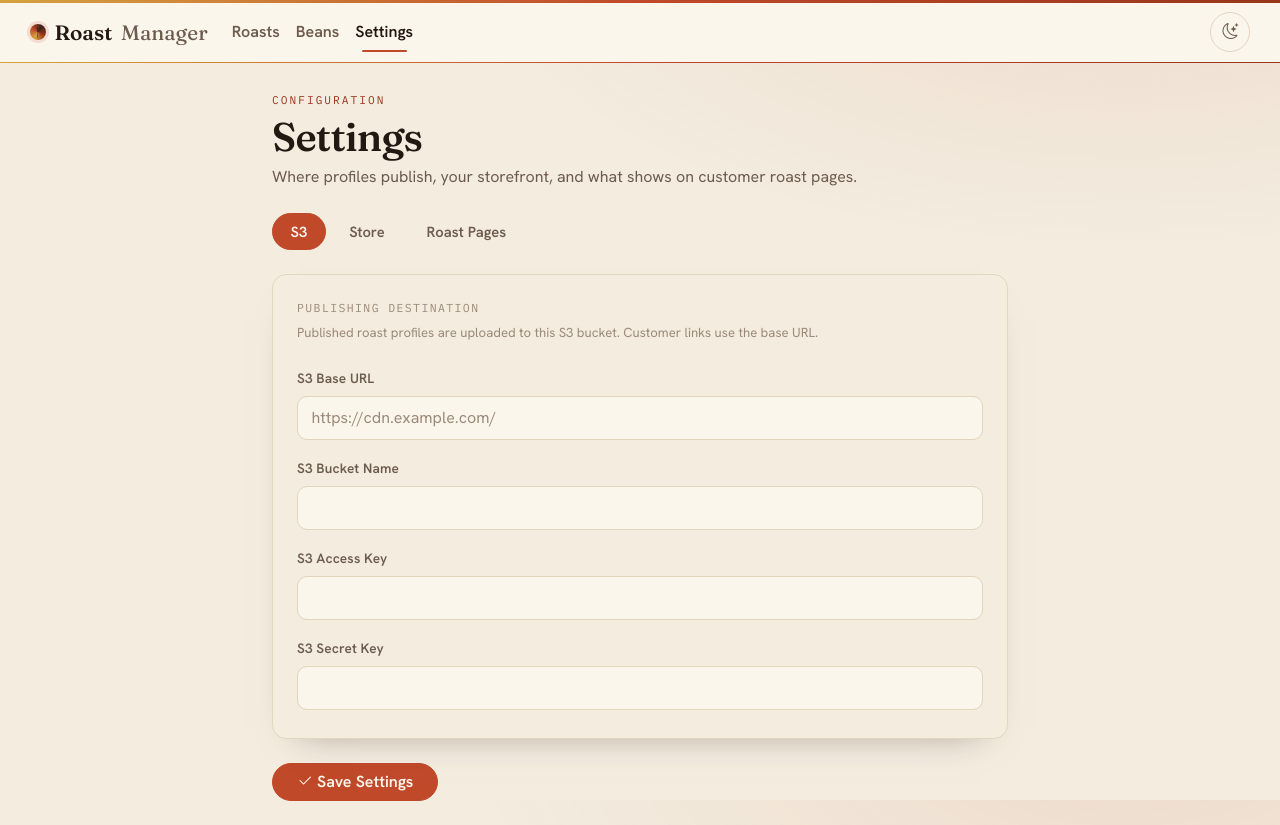
After one commit to AntSan813/roastime-collector, a Flask app: page /settings in a window 1280 px wide. The commit adds this page. Run offline with Flask 3, Linux system fonts and the light colour scheme; some libraries are stand-ins or nearby versions.

Commit message:
Unify settings into one tabbed page; add roasts-folder override
Replace the separate /s3_settings and /roast_profile_settings pages with a
single /settings page (one nav item) organized into three tabs:

- S3          — publishing destination (bucket, keys, base URL)
- Store       — storefront URL, logo, and a new "roast data folder"
                override (get_roast_path() uses it; blank = OS auto-detect)
- Roast Pages — footer text plus visibility toggles for the public profile
                (buy button, roast chart, provenance, tasting, credit line)

It's a single form posting to one config.json, so every field — including
the checkbox toggles — is saved together; toggles are set by presence so an
unchecked box correctly clears to false. Active tab persists across saves.

The toggles are persisted here; the public template honors them in a
follow-up commit. config.json template gains the new keys with safe
(everything-visible) defaults.

Co-Authored-By: Claude Opus 4.8 (1M context) <noreply@anthropic.com>

```diff
--- a/data.template/config.json
+++ b/data.template/config.json
@@ -1 +1 @@
-{"s3_base_url": "", "s3_bucket_name": "", "s3_access_key": "", "s3_secret_key": "", "storefront_url": "https://thejavaframeworkroastery.com/", "footer_text": "<p>&copy; {{ current_year }} The Java Framework. Made with coffee and love ❤️</p>", "logo_path": "data/logo.png"}
+{"s3_base_url": "", "s3_bucket_name": "", "s3_access_key": "", "s3_secret_key": "", "storefront_url": "https://thejavaframeworkroastery.com/", "footer_text": "<p>&copy; {{ current_year }} The Java Framework. Made with coffee and love ❤️</p>", "logo_path": "data/logo.png", "roasts_path": "", "hide_buy_button": false, "hide_credit": false, "hide_chart": false, "hide_tasting": false, "hide_provenance": false}
--- a/roastprofiler/app.py
+++ b/roastprofiler/app.py
@@ -247,33 +247,41 @@ def bean_details(bean_id):
         return "Bean not found", 404
 
 
-def _render_settings(template, current_page):
-    """GET shows the saved config; POST merges the form (and optional logo),
-    persists it, then re-renders. Shared by the S3 and profile settings pages."""
+# Roast-page visibility flags are rendered as checkboxes; an unchecked box is
+# simply absent from the POST, so each is set explicitly by its presence.
+ROAST_PAGE_TOGGLES = (
+    "hide_buy_button",
+    "hide_credit",
+    "hide_chart",
+    "hide_tasting",
+    "hide_provenance",
+)
+
+
+@app.route("/settings", methods=["GET", "POST"])
+def settings():
+    """Single settings page with three tabs (S3 / Store / Roast Pages) backed by
+    one config.json. The whole form posts together, so text fields, the optional
+    logo, and the roast-page toggles are all saved in one request."""
     config = get_config()
     if request.method == "POST":
         config = {**config, **request.form.to_dict()}
+        for toggle in ROAST_PAGE_TOGGLES:
+            config[toggle] = toggle in request.form
         logo = request.files.get("logo")
-        if logo:
+        if logo and logo.filename:
             logo.save(os.path.join(data_dir, "logo.png"))
-            # Store relative to the resource root so the same value resolves
-            # both as a /data/<file> URL (settings preview) and through
-            # resource_path() when publishing a profile.
+            # Store relative to the resource root so the same value resolves both
+            # as a /data/<file> URL (settings preview) and through resource_path()
+            # when publishing a profile.
             config["logo_path"] = "data/logo.png"
         with open(os.path.join(data_dir, "config.json"), "w") as f:
             json.dump(config, f)
-    return render_template(template, config=config, current_page=current_page)
-
-
-@app.route("/s3_settings", methods=["GET", "POST"])
-def s3_settings():
-    return _render_settings("pages/s3_settings.html", "s3_settings")
-
-
-@app.route("/roast_profile_settings", methods=["GET", "POST"])
-def roast_profile_settings():
-    return _render_settings(
-        "pages/roast_profile_settings.html", "roast_profile_settings"
+    return render_template(
+        "pages/settings.html",
+        config=config,
+        current_page="settings",
+        saved=request.method == "POST",
     )
 
 
--- a/roastprofiler/scripts/utils.py
+++ b/roastprofiler/scripts/utils.py
@@ -52,6 +52,12 @@ def save_processed_roast(roast):
 
 
 def get_roast_path():
+    # An explicit override (Settings -> Store -> "roast data folder") wins so the
+    # app can read roasts from a non-default location; otherwise fall back to
+    # RoastTime's default per-OS path.
+    override = (get_config().get("roasts_path") or "").strip()
+    if override:
+        return override
     # find roasttime's local roast folder based on the OS
     # ref: https://github.com/jglogan/roastime-data/blob/main/dump_roasts.py#L266
     if sys.platform.startswith("linux"):
--- a/roastprofiler/static/admin.css
+++ b/roastprofiler/static/admin.css
@@ -336,3 +336,47 @@ code, .font-mono { font-family: var(--rr-mono); }
 .spinner-border { vertical-align: middle; margin-right: 5px; }
 .lead { color: var(--rr-muted); }
 ::selection { background: rgba(var(--rr-ember-rgb), .25); }
+
+/* ---------------- settings page ---------------- */
+.settings-wrap { max-width: 760px; }
+.settings-eyebrow {
+  font-family: var(--rr-mono);
+  font-size: .7rem;
+  letter-spacing: .18em;
+  text-transform: uppercase;
+  color: var(--rr-ember-deep);
+}
+.settings-head h1 { margin-top: .15rem; }
+
+.rr-tabs { gap: .3rem; }
+.rr-tabs .nav-link {
+  font-weight: 600;
+  font-size: .92rem;
+  color: var(--rr-muted);
+  border: 1px solid transparent;
+  border-radius: 100px;
+  padding: .4rem 1.1rem;
+}
+.rr-tabs .nav-link:hover { color: var(--rr-ink); background: var(--rr-surface-2); }
+.rr-tabs .nav-link.active { color: #fff6ee; background: var(--rr-ember); border-color: var(--rr-ember); }
+
+/* settings panel should not lift on hover like the roast/bean cards do */
+.settings-card, .settings-card:hover { transform: none; box-shadow: var(--rr-shadow); }
+
+.settings-section-title {
+  font-family: var(--rr-mono);
+  font-size: .72rem;
+  letter-spacing: .12em;
+  text-transform: uppercase;
+  color: var(--rr-faint);
+  margin-bottom: .4rem;
+}
+.settings-hint { color: var(--rr-faint); font-size: .82rem; line-height: 1.45; }
+.settings-divider { border-color: var(--rr-line); opacity: 1; margin: 1.75rem 0; }
+
+.settings-switch { padding-left: 3.2em; margin-bottom: 1.15rem; }
+.settings-switch .form-check-input {
+  width: 2.4em; height: 1.3em; margin-left: -3.2em; margin-top: .15em; cursor: pointer;
+}
+.settings-switch .form-check-label { color: var(--rr-ink); font-weight: 600; cursor: pointer; }
+.settings-switch .form-check-label .settings-hint { font-weight: 400; margin-top: .1rem; }
--- a/roastprofiler/templates/base.html
+++ b/roastprofiler/templates/base.html
@@ -46,12 +46,8 @@
               href="{{ url_for('beans_list') }}">Beans</a>
           </li>
           <li class="nav-item">
-            <a class="nav-link {% if current_page == 's3_settings' %}active{% endif %}"
-              href="{{ url_for('s3_settings') }}">S3</a>
-          </li>
-          <li class="nav-item">
-            <a class="nav-link {% if current_page == 'roast_profile_settings' %}active{% endif %}"
-              href="{{ url_for('roast_profile_settings') }}">Profile</a>
+            <a class="nav-link {% if current_page == 'settings' %}active{% endif %}"
+              href="{{ url_for('settings') }}">Settings</a>
           </li>
         </ul>
 
--- /dev/null
+++ b/roastprofiler/templates/pages/settings.html
@@ -0,0 +1,173 @@
+{% extends 'base.html' %}
+
+{% block content %}
+<div class="container my-4 settings-wrap">
+  <div class="settings-head mb-4">
+    <span class="settings-eyebrow">Configuration</span>
+    <h1 class="mb-1">Settings</h1>
+    <p class="text-muted mb-0">Where profiles publish, your storefront, and what shows on customer roast pages.</p>
+  </div>
+
+  <form method="POST" enctype="multipart/form-data" id="settingsForm">
+    <ul class="nav nav-pills rr-tabs mb-4" id="settingsTabs" role="tablist">
+      <li class="nav-item" role="presentation">
+        <button class="nav-link active" id="tab-s3" data-bs-toggle="pill" data-bs-target="#pane-s3"
+          type="button" role="tab" aria-controls="pane-s3" aria-selected="true">S3</button>
+      </li>
+      <li class="nav-item" role="presentation">
+        <button class="nav-link" id="tab-store" data-bs-toggle="pill" data-bs-target="#pane-store"
+          type="button" role="tab" aria-controls="pane-store" aria-selected="false">Store</button>
+      </li>
+      <li class="nav-item" role="presentation">
+        <button class="nav-link" id="tab-pages" data-bs-toggle="pill" data-bs-target="#pane-pages"
+          type="button" role="tab" aria-controls="pane-pages" aria-selected="false">Roast Pages</button>
+      </li>
+    </ul>
+
+    <div class="tab-content card settings-card">
+      <!-- ============ S3 ============ -->
+      <div class="tab-pane fade show active p-4" id="pane-s3" role="tabpanel" aria-labelledby="tab-s3">
+        <p class="settings-section-title">Publishing destination</p>
+        <p class="settings-hint mb-4">Published roast profiles are uploaded to this S3 bucket. Customer links use the base URL.</p>
+        <div class="mb-3">
+          <label for="s3_base_url" class="form-label">S3 Base URL</label>
+          <input type="text" class="form-control" id="s3_base_url" name="s3_base_url"
+            placeholder="https://cdn.example.com/" value="{{ config.s3_base_url or '' }}">
+        </div>
+        <div class="mb-3">
+          <label for="s3_bucket_name" class="form-label">S3 Bucket Name</label>
+          <input type="text" class="form-control" id="s3_bucket_name" name="s3_bucket_name"
+            value="{{ config.s3_bucket_name or '' }}">
+        </div>
+        <div class="mb-3">
+          <label for="s3_access_key" class="form-label">S3 Access Key</label>
+          <input type="text" class="form-control" id="s3_access_key" name="s3_access_key"
+            autocomplete="off" value="{{ config.s3_access_key or '' }}">
+        </div>
+        <div class="mb-1">
+          <label for="s3_secret_key" class="form-label">S3 Secret Key</label>
+          <input type="password" class="form-control" id="s3_secret_key" name="s3_secret_key"
+            autocomplete="off" value="{{ config.s3_secret_key or '' }}">
+        </div>
+      </div>
+
+      <!-- ============ Store ============ -->
+      <div class="tab-pane fade p-4" id="pane-store" role="tabpanel" aria-labelledby="tab-store">
+        <p class="settings-section-title">Storefront</p>
+        <div class="mb-3">
+          <label for="storefront_url" class="form-label">Storefront URL</label>
+          <input type="url" class="form-control" id="storefront_url" name="storefront_url"
+            placeholder="https://your-roastery.com/" value="{{ config.storefront_url or '' }}">
+          <div class="settings-hint mt-1">Linked from the logo on every roast page.</div>
+        </div>
+        <div class="mb-4">
+          <label for="logo" class="form-label">Logo</label>
+          <input type="file" class="form-control" id="logo" name="logo" accept="image/*">
+          {% if config.logo_path %}
+          <img src="/{{ config.logo_path }}" alt="Current logo" class="img-thumbnail mt-2" style="max-width: 180px;">
+          {% endif %}
+        </div>
+
+        <hr class="settings-divider">
+
+        <p class="settings-section-title">Roast data folder</p>
+        <div class="mb-1">
+          <label for="roasts_path" class="form-label">Local roasts folder (override)</label>
+          <input type="text" class="form-control font-mono" id="roasts_path" name="roasts_path"
+            placeholder="Auto-detected from your RoastTime install" value="{{ config.roasts_path or '' }}">
+          <div class="settings-hint mt-1">
+            Leave blank to auto-detect RoastTime's default location for your OS. Set this to read roasts
+            from a custom folder (the directory that directly contains the roast files). Uploaded roasts
+            always work regardless of this setting.
+          </div>
+        </div>
+      </div>
+
+      <!-- ============ Roast Pages ============ -->
+      <div class="tab-pane fade p-4" id="pane-pages" role="tabpanel" aria-labelledby="tab-pages">
+        <p class="settings-section-title">What customers see</p>
+        <p class="settings-hint mb-4">Toggle sections on the public roast profile pages. Changes apply the next time a profile is previewed or published.</p>
+
+        <div class="form-check form-switch settings-switch">
+          <input class="form-check-input" type="checkbox" role="switch" id="hide_buy_button"
+            name="hide_buy_button" {% if config.hide_buy_button %}checked{% endif %}>
+          <label class="form-check-label" for="hide_buy_button">
+            Hide the &ldquo;Buy this coffee&rdquo; button
+            <span class="settings-hint d-block">Hides the call-to-action even when a bean has a purchase link.</span>
+          </label>
+        </div>
+        <div class="form-check form-switch settings-switch">
+          <input class="form-check-input" type="checkbox" role="switch" id="hide_chart"
+            name="hide_chart" {% if config.hide_chart %}checked{% endif %}>
+          <label class="form-check-label" for="hide_chart">
+            Hide the roast curve chart
+            <span class="settings-hint d-block">Removes the temperature / rate-of-rise chart and its guide.</span>
+          </label>
+        </div>
+        <div class="form-check form-switch settings-switch">
+          <input class="form-check-input" type="checkbox" role="switch" id="hide_provenance"
+            name="hide_provenance" {% if config.hide_provenance %}checked{% endif %}>
+          <label class="form-check-label" for="hide_provenance">
+            Hide the &ldquo;About the Bean&rdquo; provenance table
+            <span class="settings-hint d-block">Origin, region, varietal, altitude, grade, and so on.</span>
+          </label>
+        </div>
+        <div class="form-check form-switch settings-switch">
+          <input class="form-check-input" type="checkbox" role="switch" id="hide_tasting"
+            name="hide_tasting" {% if config.hide_tasting %}checked{% endif %}>
+          <label class="form-check-label" for="hide_tasting">
+            Hide the tasting section
+            <span class="settings-hint d-block">Taste notes, aroma, acidity, and brew methods.</span>
+          </label>
+        </div>
+        <div class="form-check form-switch settings-switch">
+          <input class="form-check-input" type="checkbox" role="switch" id="hide_credit"
+            name="hide_credit" {% if config.hide_credit %}checked{% endif %}>
+          <label class="form-check-label" for="hide_credit">
+            Hide the credit / source line
+            <span class="settings-hint d-block">The &ldquo;Autogenerated&hellip; · Source&rdquo; line linking to the project repo.</span>
+          </label>
+        </div>
+
+        <hr class="settings-divider">
+
+        <div class="mb-1">
+          <label for="footer_text" class="form-label">Footer text (HTML allowed)</label>
+          <textarea class="form-control font-mono" id="footer_text" name="footer_text" rows="3"
+            placeholder="&copy; {{ '{{' }} current_year {{ '}}' }} Your Roastery">{{ config.footer_text or '' }}</textarea>
+          <div class="settings-hint mt-1">Replaces the default footer. Leave blank to use the built-in one. <code>{{ '{{' }} current_year {{ '}}' }}</code> is substituted at publish time.</div>
+        </div>
+      </div>
+    </div>
+
+    <div class="settings-actions mt-4">
+      <button type="submit" class="btn btn-primary px-4">
+        <i class="bi bi-check2 me-1"></i>Save Settings
+      </button>
+    </div>
+  </form>
+</div>
+
+<script>
+  // Keep the active tab across the page reload that a save triggers.
+  (function () {
+    var KEY = "settings-active-tab";
+    var saved = localStorage.getItem(KEY);
+    if (saved) {
+      var btn = document.querySelector('#settingsTabs [data-bs-target="' + saved + '"]');
+      if (btn) bootstrap.Tab.getOrCreateInstance(btn).show();
+    }
+    document.querySelectorAll('#settingsTabs [data-bs-toggle="pill"]').forEach(function (b) {
+      b.addEventListener("shown.bs.tab", function (e) {
+        localStorage.setItem(KEY, e.target.getAttribute("data-bs-target"));
+      });
+    });
+  })();
+
+  {% if saved %}
+  document.addEventListener("DOMContentLoaded", function () {
+    toast("Saved", "Settings updated.");
+  });
+  {% endif %}
+</script>
+{% endblock %}
```
Also changed, not shown: roastprofiler/templates/pages/roast_profile_settings.html (deleted, +0 -26 lines), roastprofiler/templates/pages/s3_settings.html (deleted, +0 -29 lines).
